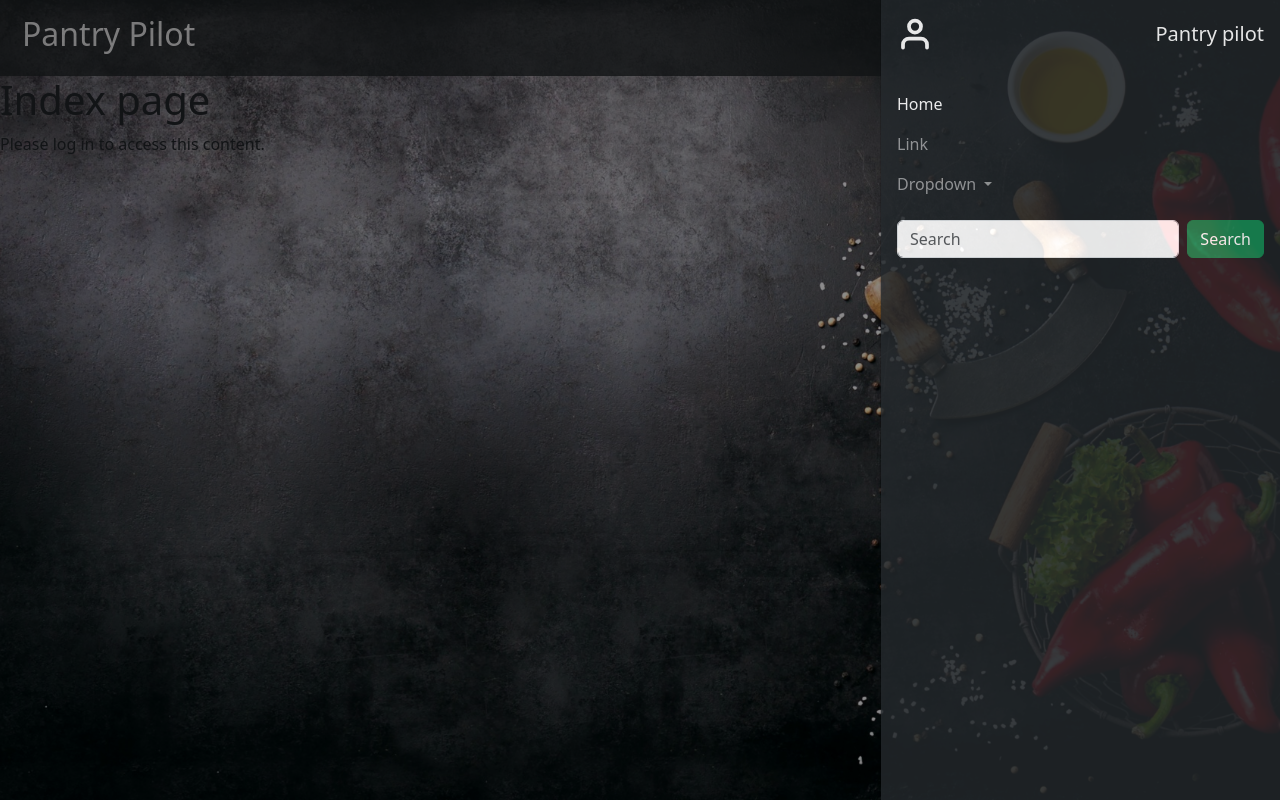
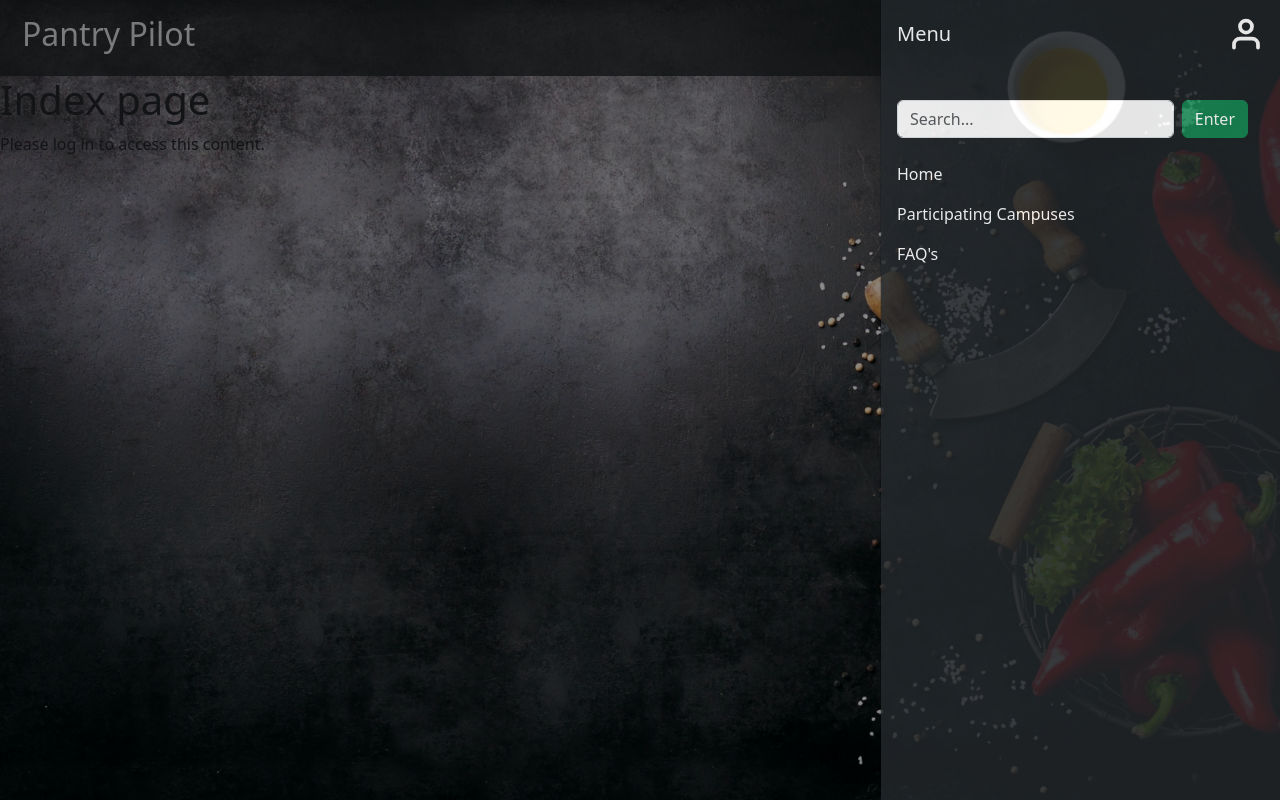
Before and after one commit to Bnguyen77/PantryPilotG12, a Flask app: page / in a window 1280 px wide, after a click that opens the changed part. Run offline with Flask 3, Linux system fonts and the light colour scheme; some libraries are stand-ins or nearby versions.

Commit message:
moved around html for the menu bar, and added pages for participating campuses and faqs pages. added these to the views file as well

```diff
--- a/app/templates/partials/_header.html
+++ b/app/templates/partials/_header.html
@@ -19,9 +19,7 @@
 			aria-labelledby="offcanvasDarkNavbarLabel"
 		>
 			<div class="offcanvas-header">
-				<a href="{{ url_for('views.user_route') }}"
-					><img src="/static/logos/user-white.svg" alt="user-logo"
-				/></a>
+
 				{% if 'user_id' in session %}
 				<!-- User is in session -->
 				<h5 class="offcanvas-title" id="offcanvasDarkNavbarLabel">
@@ -32,21 +30,36 @@
 				{% else %}
 				<!-- User is not in session -->
 				<h5 class="offcanvas-title" id="offcanvasDarkNavbarLabel">
-					Pantry pilot
+					Menu
 				</h5>
 				<!-- Add login form or other content for non-authenticated users -->
 				{% endif %}
-
+				<a href="{{ url_for('views.user_route') }}"
+					><img src="/static/logos/user-white.svg" alt="user-logo"
+				/></a>
 				<!-- <button type="button" class="btn-close btn-close-white" data-bs-dismiss="offcanvas" aria-label="Close"></button> -->
 			</div>
 			<div class="offcanvas-body">
 				<ul class="navbar-nav justify-content-end flex-grow-1 pe-3">
+					<form class="d-flex mt-3" role="search">
+						<input
+							class="form-control me-2"
+							type="search"
+							placeholder="Search..."
+							aria-label="Search"
+						/>
+						<button class="btn btn-success" type="submit">Enter</button>
+					</form>
 					<li class="nav-item">
 						<a class="nav-link active" aria-current="page" href="{{ url_for('views.index') }}">Home</a>
 					</li>
 					<li class="nav-item">
-						<a class="nav-link" href="#">Link</a>
+						<a class="nav-link active" aria-current="page" href="{{ url_for('views.campuses') }}">Participating Campuses</a>
 					</li>
+					<li class="nav-item">
+						<a class="nav-link active" aria-current="page" href="{{ url_for('views.faqs') }}">FAQ's</a>
+					</li>
+					<!-- commenting out just in case we want to implement a dropdown in the side menu
 					<li class="nav-item dropdown">
 						<a
 							class="nav-link dropdown-toggle"
@@ -55,7 +68,7 @@
 							data-bs-toggle="dropdown"
 							aria-expanded="false"
 						>
-							Dropdown
+							Testing2
 						</a>
 						<ul class="dropdown-menu dropdown-menu-dark">
 							<li><a class="dropdown-item" href="#">Action</a></li>
@@ -66,16 +79,8 @@
 							<li><a class="dropdown-item" href="#">Something else here</a></li>
 						</ul>
 					</li>
+					-->
 				</ul>
-				<form class="d-flex mt-3" role="search">
-					<input
-						class="form-control me-2"
-						type="search"
-						placeholder="Search"
-						aria-label="Search"
-					/>
-					<button class="btn btn-success" type="submit">Search</button>
-				</form>
 			</div>
 		</div>
 
--- a/app/views/views.py
+++ b/app/views/views.py
@@ -80,3 +80,11 @@ def logout():
         session.pop("user_id", None)
         flash(f"you have been logout, {user}", "info")
         return redirect(url_for("views.index"))
+
+@views.route("/campuses", methods=["GET"])
+def campuses():
+    return render_template("campuses.html")
+
+@views.route("/faqs", methods=["GET"])
+def faqs():
+    return render_template("faqs.html")
```
Also changed, not shown: app/templates/campuses.html (added, +7 -0 lines), app/templates/faqs.html (added, +7 -0 lines).
